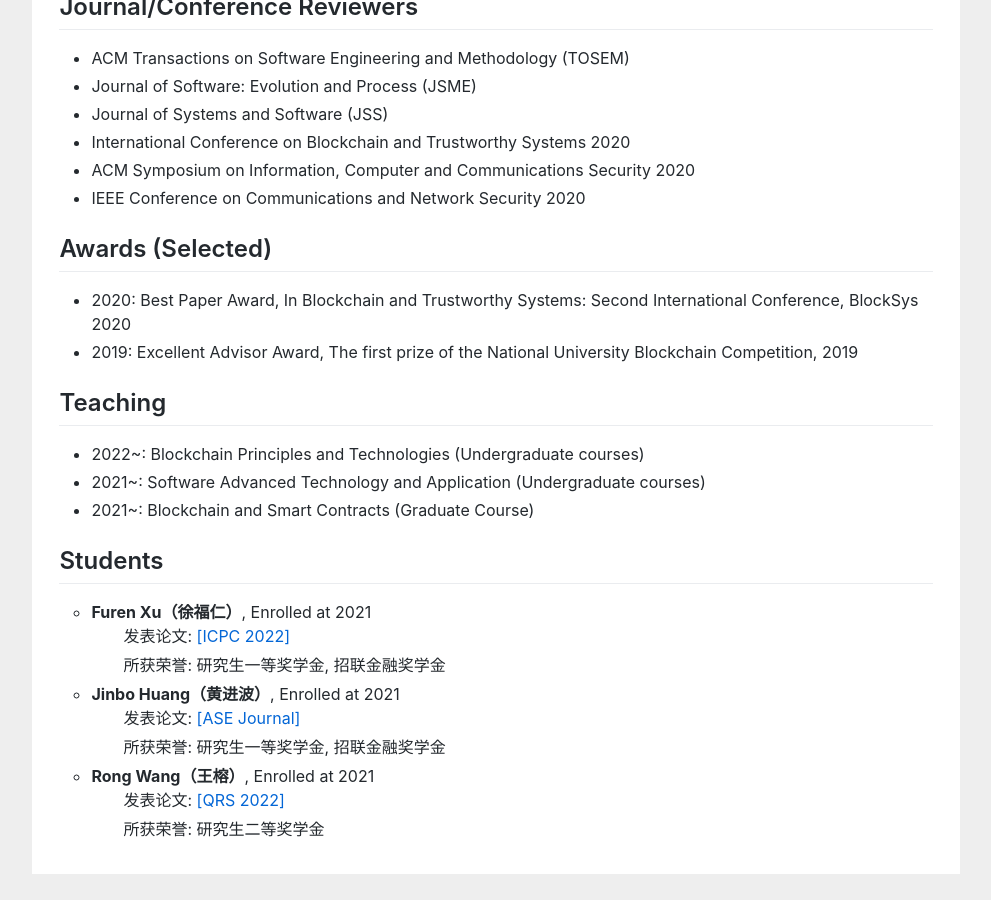
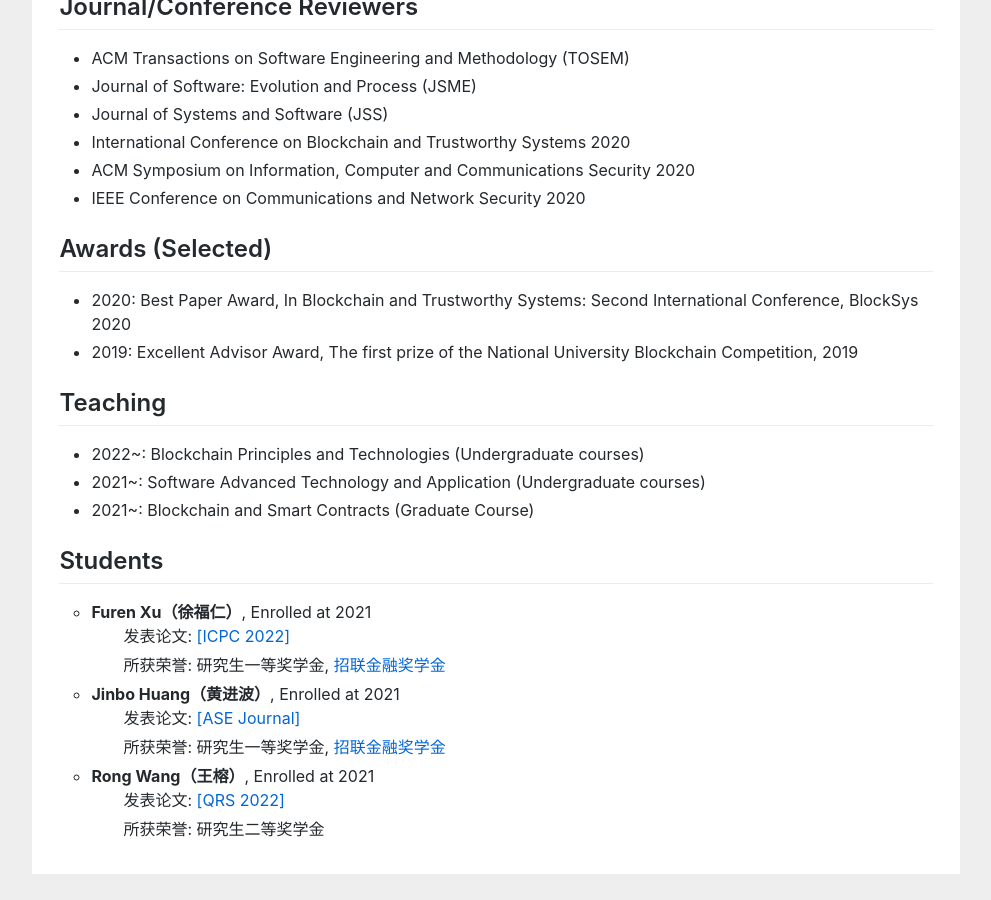
Before and after one commit to huangyuan-hy/huangyuan-hy.github.io, a Jekyll site: the page index.html, which Jekyll copies as it is, in a window 1280 px wide and 900 px high, scrolled down 2495 px. Shown: the whole window, without its empty margins (144-1135 px from the left). Built offline with Jekyll 4.4.1, drawn with Linux system fonts in a browser that asks for light colours.

Commit message:
Update index.html

```diff
--- a/index.html
+++ b/index.html
@@ -170,11 +170,11 @@ gtag('config', 'UA-158965281-1');
 
 <li type="circle"><b>Furen Xu（徐福仁）</b>, Enrolled at 2021</li>
     <p style="text-indent:2em;">发表论文: <a href="https://dl.acm.org/doi/abs/10.1145/3524610.3527923">[ICPC 2022]</a></p>
-	<p style="text-indent:2em; line-height:2px;">所获荣誉: 研究生一等奖学金, 招联金融奖学金</p>
+	<p style="text-indent:2em; line-height:2px;">所获荣誉: 研究生一等奖学金, <a href="https://sse.sysu.edu.cn/article/403">招联金融奖学金</a></p>
 
 <li type="circle"><b>Jinbo Huang（黄进波）</b>, Enrolled at 2021</li>
     <p style="text-indent:2em;">发表论文: <a href="https://link.springer.com/article/10.1007/s10515-022-00374-6">[ASE Journal]</a></p>
-   <p style="text-indent:2em; line-height:2px;"> 所获荣誉: 研究生一等奖学金, 招联金融奖学金</p>
+   <p style="text-indent:2em; line-height:2px;"> 所获荣誉: 研究生一等奖学金, <a href="https://sse.sysu.edu.cn/article/403">招联金融奖学金</a></p>
 
 <li type="circle"><b>Rong Wang（王榕）</b>, Enrolled at 2021</li>
     <p style="text-indent:2em;">发表论文: <a href="https://qrs22.techconf.org/">[QRS 2022]</a></p>
```
